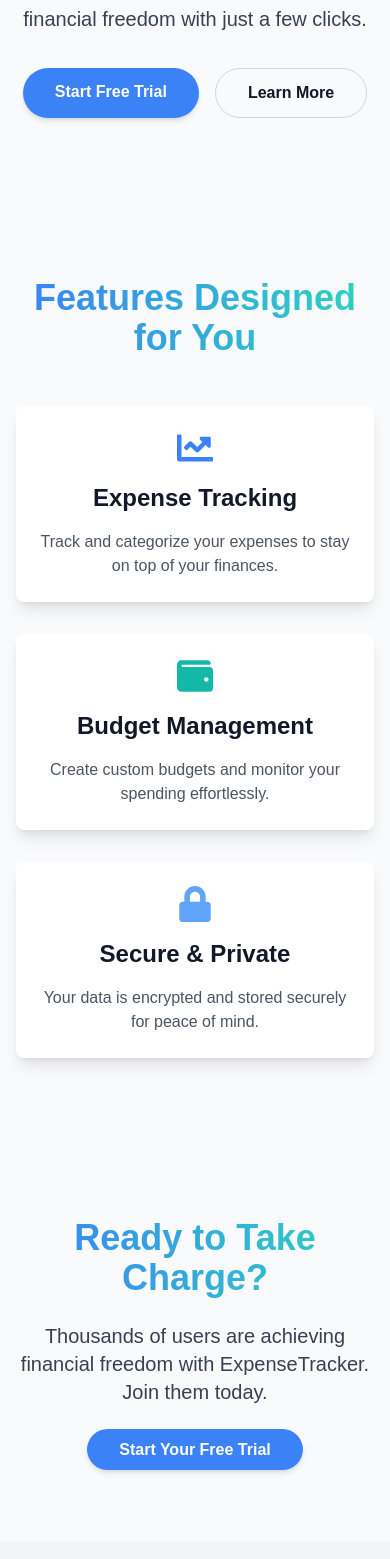
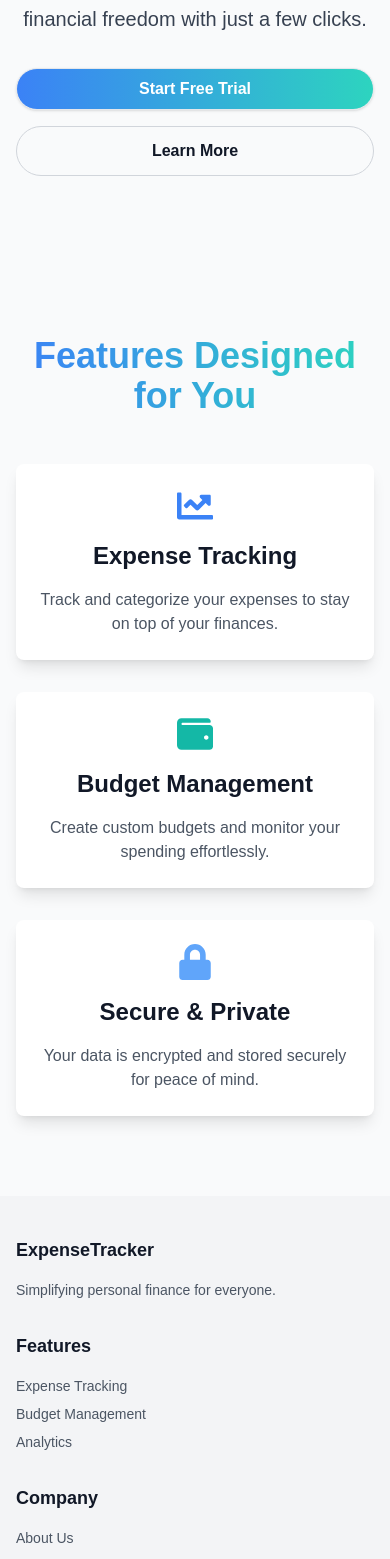
Before and after one commit to sameerkhansf/ExpenseTracker, a Next.js app: page / in a window 390 px wide. Shown: the part 387-1946 px from the top of the page. Built offline with nearby package versions, Linux system fonts and the light colour scheme.

Commit message:
styled signup button

```diff
--- a/src/app/page.tsx
+++ b/src/app/page.tsx
@@ -22,13 +22,13 @@ export default function Home() {
             <div className="hidden md:flex space-x-4">
               <Link
                 href="/auth/login"
-                className="hover:text-gray-600 dark:hover:text-gray-300 text-lg"
+                className="hover:text-gray-600 dark:hover:text-gray-300 text-lg transition duration-300 ease-in-out transform hover:scale-105"
               >
                 Log in
               </Link>
               <Link
                 href="/auth/signup"
-                className="bg-gray-900 text-gray-100 dark:bg-gray-100 dark:text-gray-900 px-6 py-2 rounded-full shadow hover:shadow-md transition-transform transform hover:scale-105"
+                className="bg-gradient-to-r from-blue-500 to-teal-400 text-gray-100 px-6 py-2 rounded-full shadow hover:shadow-md transition-transform transform hover:scale-110 ease-out duration-300"
               >
                 Sign up
               </Link>
@@ -44,13 +44,13 @@ export default function Home() {
             <div className="mt-4 flex flex-col space-y-4 md:hidden">
               <Link
                 href="/auth/login"
-                className="hover:text-gray-600 dark:hover:text-gray-300 text-lg"
+                className="hover:text-gray-600 dark:hover:text-gray-300 text-lg transition duration-300 ease-in-out transform hover:scale-105"
               >
                 Log in
               </Link>
               <Link
                 href="/auth/signup"
-                className="bg-gray-900 text-gray-100 dark:bg-gray-100 dark:text-gray-900 px-6 py-2 rounded-full shadow hover:shadow-md transition-transform transform hover:scale-105 text-center"
+                className="bg-gradient-to-r from-blue-500 to-teal-400 text-gray-100 px-6 py-2 rounded-full shadow hover:shadow-md transition-transform transform hover:scale-110 ease-out duration-300 text-center"
               >
                 Sign up
               </Link>
@@ -83,17 +83,18 @@ export default function Home() {
               initial={{ opacity: 0, y: 20 }}
               animate={{ opacity: 1, y: 0 }}
               transition={{ duration: 0.5, delay: 0.4 }}
-              className="flex justify-center space-x-4"
+              className="flex flex-col space-y-4 sm:flex-row sm:space-y-0 sm:space-x-4 justify-center"
             >
               <Link
                 href="/auth/signup"
-                className="bg-blue-500 text-white font-bold py-3 px-8 rounded-full shadow-md hover:shadow-lg hover:bg-blue-600 transition-transform transform hover:scale-105"
+                // className="bg-blue-500 text-white font-bold py-3 px-6 sm:px-8 sm:py-3 rounded-full shadow-md hover:shadow-lg hover:bg-blue-600 transition-transform transform hover:scale-105 ease-out duration-300 w-full sm:w-auto text-center"
+                className=" border bg-gradient-to-r from-blue-500 to-teal-400 text-white font-bold px-6 py-2 rounded-full shadow hover:shadow-md transition-transform transform hover:scale-110 ease-out duration-300 w-full sm:w-auto text-center"
               >
                 Start Free Trial
               </Link>
               <Link
                 href="#features"
-                className="border border-gray-300 dark:border-gray-600 text-gray-900 dark:text-gray-100 font-semibold py-3 px-8 rounded-full hover:shadow-md transition-transform transform hover:scale-105"
+                className="border border-gray-300 dark:border-gray-600 text-gray-900 dark:text-gray-100 font-semibold py-3 px-6 sm:px-8 sm:py-3 rounded-full hover:shadow-md transition-transform transform hover:scale-105 w-full sm:w-auto text-center"
               >
                 Learn More
               </Link>
@@ -125,26 +126,7 @@ export default function Home() {
             </div>
           </div>
         </section>
-
-        <section className="py-20 px-4 bg-gray-50 dark:bg-gray-900">
-          <div className="container mx-auto max-w-4xl text-center">
-            <h2 className="text-4xl font-bold mb-6 text-transparent bg-clip-text bg-gradient-to-r from-blue-500 to-teal-400">
-              Ready to Take Charge?
-            </h2>
-            <p className="text-xl mb-8 text-gray-700 dark:text-gray-300">
-              Thousands of users are achieving financial freedom with
-              ExpenseTracker. Join them today.
-            </p>
-            <Link
-              href="/auth/signup"
-              className="bg-blue-500 text-white font-bold py-3 px-8 rounded-full shadow-md hover:shadow-lg hover:bg-blue-600 transition-transform transform hover:scale-105"
-            >
-              Start Your Free Trial
-            </Link>
-          </div>
-        </section>
       </main>
-
       <footer className="bg-gray-100 dark:bg-gray-900 py-10">
         <div className="container mx-auto px-4">
           <div className="grid md:grid-cols-4 gap-8">
```
